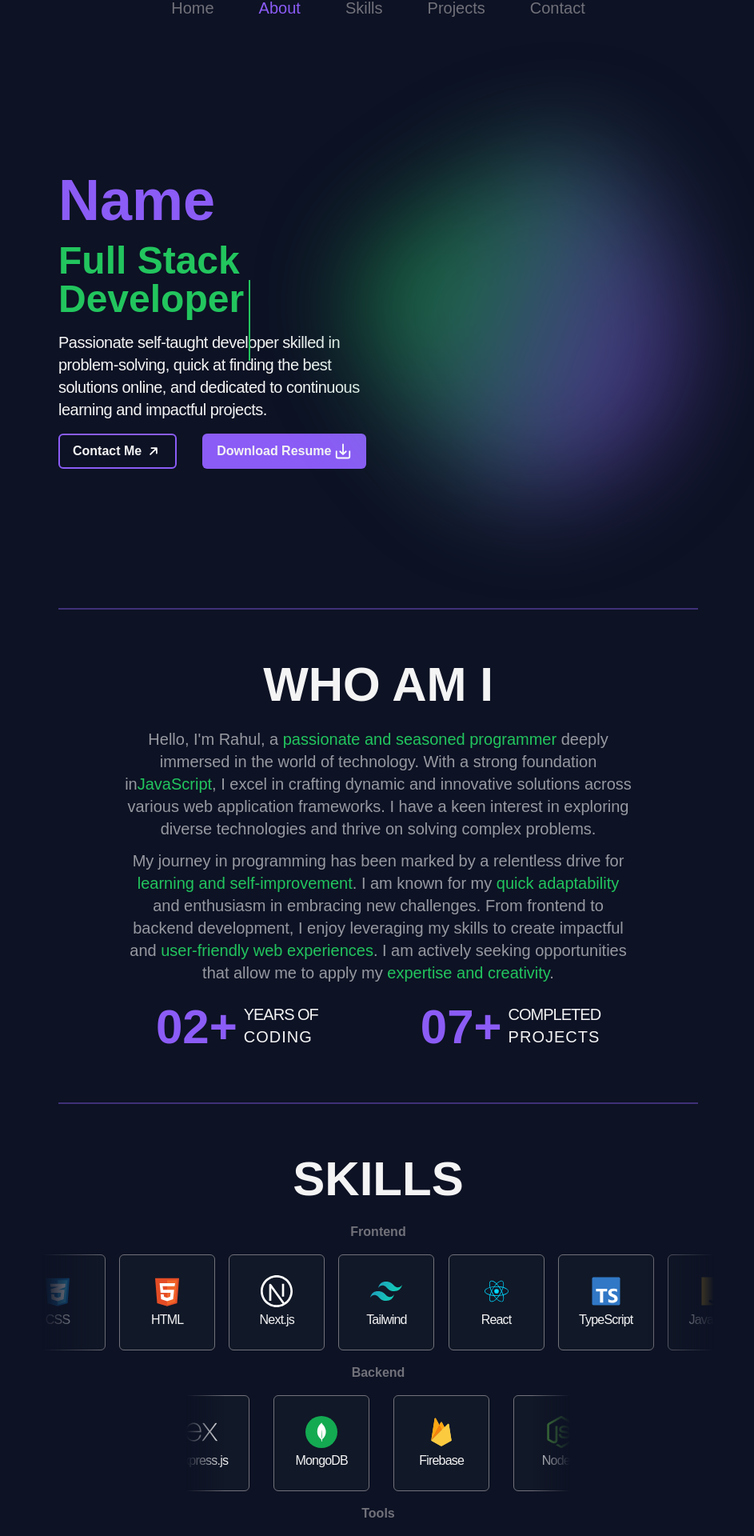
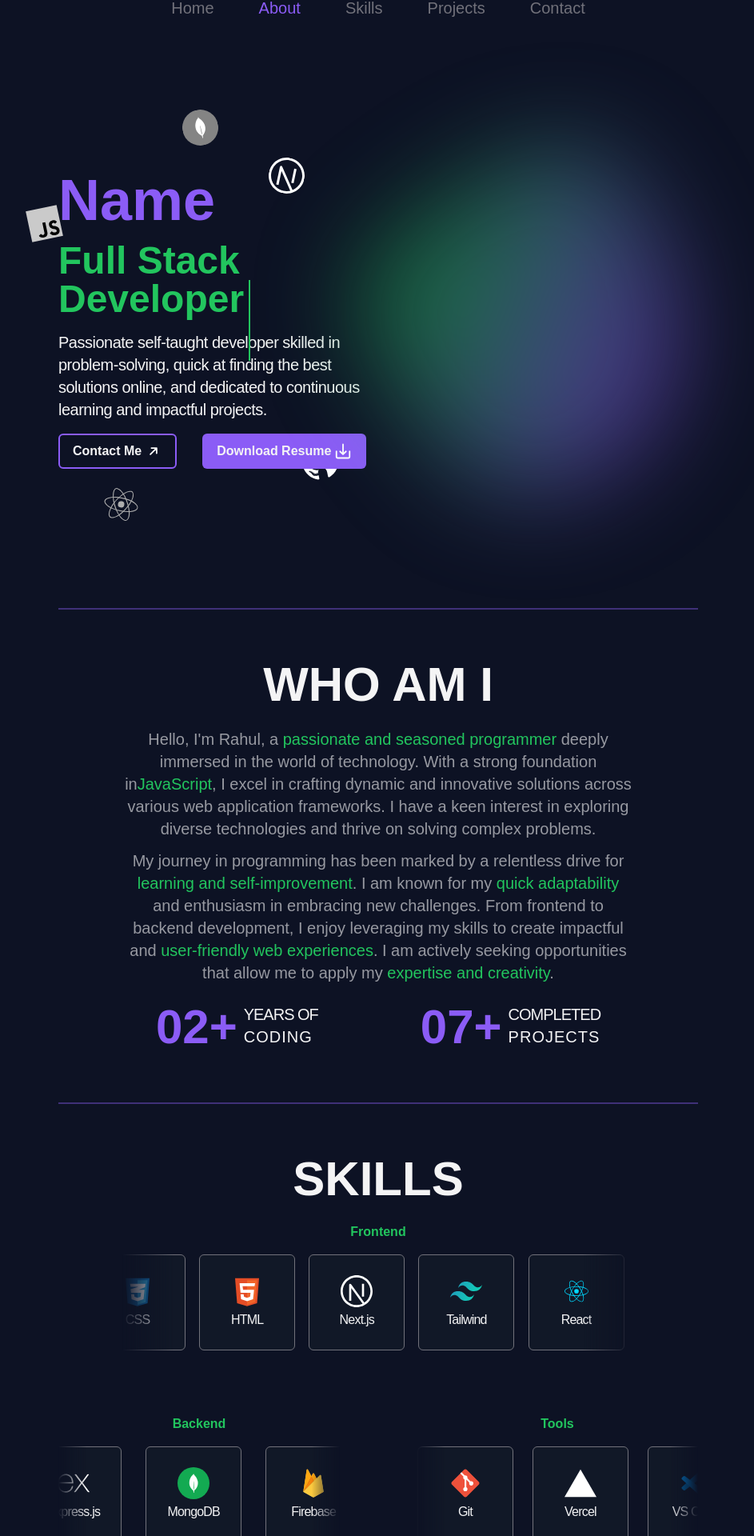
Before and after one commit to programmer-rahul/personal-portfolio, a Next.js app: page / in a window 1280 px wide. Shown: the part 20-1940 px from the top of the page at 80% size, without its empty margins (167-1110 px from the left). Built offline with nearby package versions, Linux system fonts and the light colour scheme; a web font is replaced by a local one.

Commit message:
change skill slider position

```diff
--- a/app/components/home/intro-panel.tsx
+++ b/app/components/home/intro-panel.tsx
@@ -1,9 +1,10 @@
 import ContactAndResumeBtns from "@/components/home/contact-and-resume-btns";
 import TypeWriterText from "./type-writer-text";
+import LanguagesImageBg from "../ui/languages-image-bg";
 
 export default function IntroPanel() {
   return (
-    <div className="w-1/2 select-none space-y-4">
+    <div className="relative w-1/2 select-none space-y-4">
       <h2 className="text-7xl font-bold text-main">Name</h2>
       <TypeWriterText />
       <p className="font-secondary text-xl tracking-tight text-primary-foreground">
@@ -12,6 +13,8 @@ export default function IntroPanel() {
         and impactful projects.
       </p>
       <ContactAndResumeBtns />
+
+      <LanguagesImageBg />
     </div>
   );
 }
--- a/app/components/skills/skills.tsx
+++ b/app/components/skills/skills.tsx
@@ -5,36 +5,37 @@ import InfiniteCarousel from "../ui/infinite-carousel";
 
 export default function Skills() {
   return (
-    <div className="skills flex flex-col gap-4 items-center">
+    <div className="skills flex flex-col items-center gap-20">
       {/* frontend  */}
-      <div className="space-y-4">
-        <h4 className="text-secondary-foreground font-semibold text-center">
+      <div className="w-4/5 self-center">
+        <div className="w-full space-y-4">
+          <h4 className="text-center font-semibold text-typewriter">
             Frontend
           </h4>
           <div>
             <InfiniteCarousel data={skills.frontend} />
           </div>
         </div>
+      </div>
 
+      {/* others  */}
+      <div className="flex w-full justify-between">
         {/* backend  */}
-      <div className="space-y-4">
-        <h4 className="text-secondary-foreground font-semibold text-center">
-          Backend
-        </h4>
+        <div className="w-[44%] space-y-4">
+          <h4 className="text-center font-semibold text-typewriter">Backend</h4>
           <div>
             <InfiniteCarousel data={skills.backend} reverse={true} />
           </div>
         </div>
 
         {/* tools  */}
-      <div className="space-y-4">
-        <h4 className="text-secondary-foreground font-semibold text-center">
-          Tools
-        </h4>
+        <div className="w-[44%] space-y-4">
+          <h4 className="text-center font-semibold text-typewriter">Tools</h4>
           <div>
             <InfiniteCarousel data={skills.tools} />
           </div>
         </div>
       </div>
+    </div>
   );
 }
--- a/app/components/ui/infinite-carousel.tsx
+++ b/app/components/ui/infinite-carousel.tsx
@@ -23,7 +23,7 @@ export default function InfiniteCarousel({
       <div className="track">
         {data.map((skill, index) => (
           <div
-            className="card grid place-content-center place-items-center gap-1 border border-secondary-foreground rounded-md cursor-pointer bg-gray-900"
+            className="card grid cursor-pointer place-content-center place-items-center gap-1 rounded-md border border-secondary-foreground bg-gray-900 hover:border-main"
             key={index}
             style={{ "--card-index": index + 1 } as React.CSSProperties}
           >
@@ -34,7 +34,7 @@ export default function InfiniteCarousel({
               alt="skill-image"
               className="w-10"
             />
-            <p className="text-primary-foreground tracking-tighter">
+            <p className="tracking-tighter text-primary-foreground">
               {skill.name}
             </p>
           </div>
--- /dev/null
+++ b/app/components/ui/languages-image-bg.tsx
@@ -0,0 +1,45 @@
+import Image from "next/image";
+
+export default function LanguagesImageBg() {
+  return (
+    <div className="absolute top-0 -z-10 h-full w-full scale-150">
+      <div className="relative h-full w-full">
+        <Image
+          src="/skills/javascript.svg"
+          width={30}
+          height={30}
+          alt="language"
+          className="absolute left-10 top-20 -rotate-12 grayscale transition hover:cursor-pointer hover:grayscale-0"
+        />
+        <Image
+          src="/skills/nextjs.svg"
+          width={30}
+          height={30}
+          alt="language"
+          className="absolute right-32 top-10 rotate-12 grayscale transition hover:cursor-pointer hover:grayscale-0"
+        />
+        <Image
+          src="/skills/mongodb.svg"
+          width={30}
+          height={30}
+          alt="language"
+          className="absolute right-1/2 top-0 -rotate-12 grayscale transition hover:cursor-pointer hover:grayscale-0"
+        />
+        <Image
+          src="/skills/react.svg"
+          width={38}
+          height={38}
+          alt="language"
+          className="absolute bottom-6 left-1/4 rotate-12 grayscale transition hover:cursor-pointer hover:grayscale-0"
+        />
+        <Image
+          src="/skills/github.svg"
+          width={30}
+          height={30}
+          alt="language"
+          className="absolute bottom-16 right-1/4 -rotate-12 grayscale transition hover:cursor-pointer hover:grayscale-0"
+        />
+      </div>
+    </div>
+  );
+}
```
Lines whose indentation alone changed are shown as unchanged.
